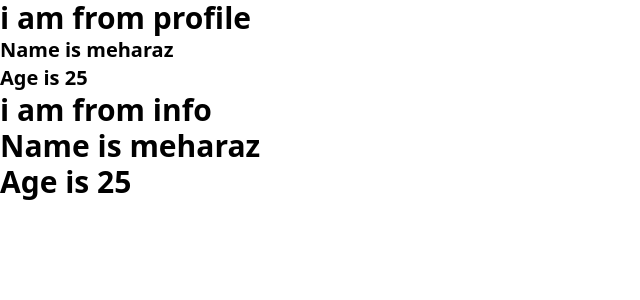
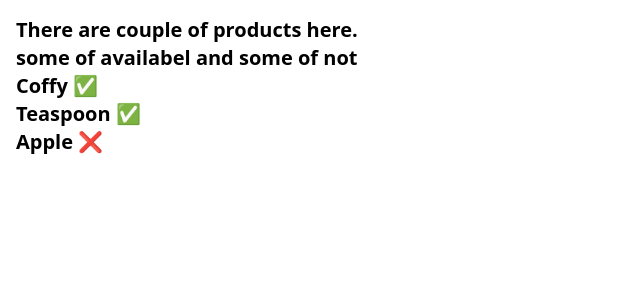
Before and after one commit to raz421/practice-_module1_0_6-_video, a React (Vite) app: page / in a window 1280 px wide. Shown: the top 300 px of the page, without its empty margins (0-640 px from the left). Built offline with nearby package versions, Linux system fonts and the light colour scheme.

Commit message:
1st example of coniditional rendering

```diff
--- a/src/App.jsx
+++ b/src/App.jsx
@@ -1,19 +1,11 @@
-import Avatar from "./components/Avatar";
-import Info from "./components/Info";
-import Profile from "./components/Profile";
+// there are couple of example
+// 1
+import ProductList from "./components/ProductList";
 
 function App() {
-  const obj = {
-    name: "meharaz",
-    size: 43,
-  };
-  const age = 25;
   return (
     <>
-      <Profile>
-        <Avatar obj={obj} age={age} />
-        <Info obj={obj} age={age} />
-      </Profile>
+      <ProductList />
     </>
   );
 }
--- a/src/components/Avatar.jsx
+++ b/src/components/Avatar.jsx
@@ -1,4 +1,5 @@
 export default function Avatar({ obj, age }) {
+    age=89;
   return (
     <div>
       <h1 className="text-3xl font-bold"> i am from profile</h1>
--- /dev/null
+++ b/src/components/Items.jsx
@@ -0,0 +1,9 @@
+export default function Items({ name, ispacked }) {
+  if (ispacked) {
+    return <li className="text-xl font-black ">{name} ✅</li>;
+  }
+  return <li className="text-xl font-black ">{name} ❌</li>;
+
+  //   here are repeatative code spotted.li tag write twice  with same class,wich is not good
+  // the rule of Programminng DRY(Don't Repeat yourself)
+}
--- /dev/null
+++ b/src/components/ProductList.jsx
@@ -0,0 +1,18 @@
+import Items from "./Items";
+
+export default function ProductList() {
+  return (
+    <div className="m-4">
+      <h1 className="text-xl font-bold">
+        There are couple of products here.
+        <br />
+        some of availabel and some of not
+      </h1>
+      <ul>
+        <Items ispacked={true} name={"Coffy"} />
+        <Items ispacked={true} name={"Teaspoon"} />
+        <Items ispacked={false} name={"Apple"} />
+      </ul>
+    </div>
+  );
+}
```
